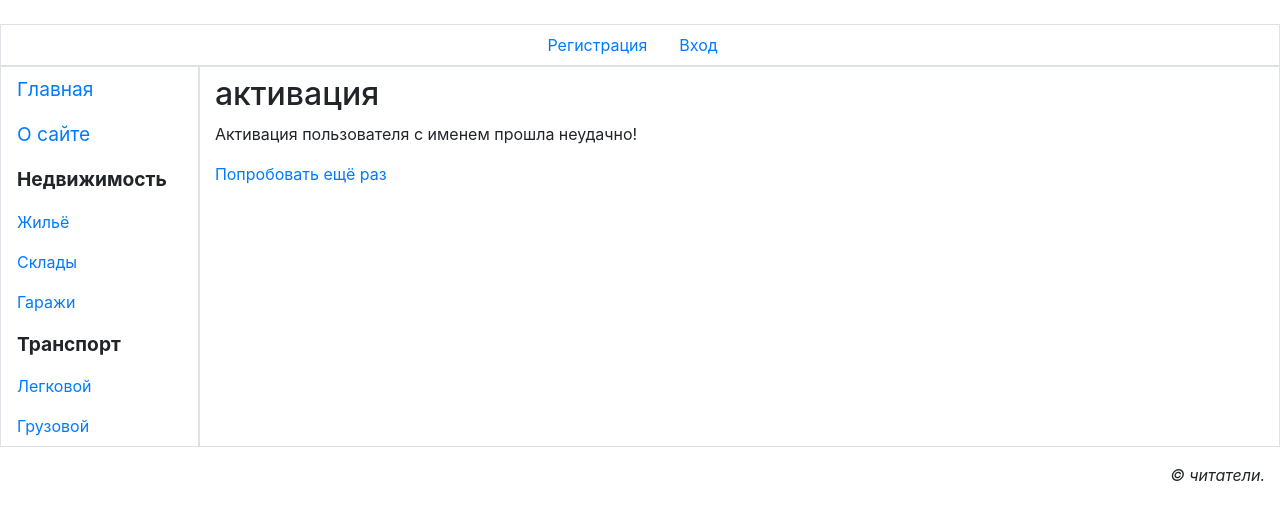
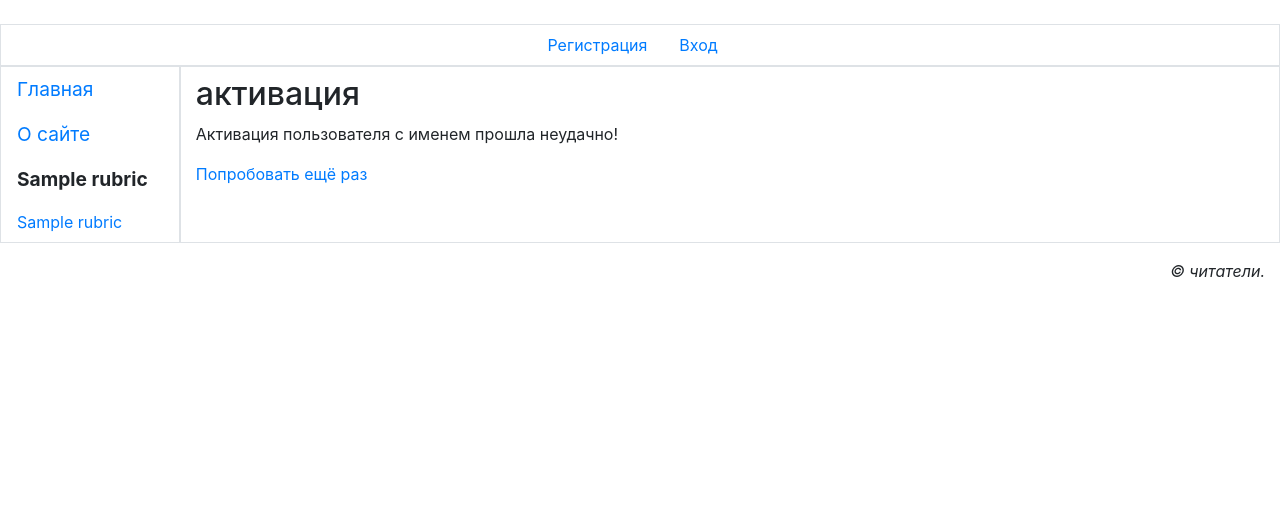
Before and after one commit to Dmitrykevich/Django_3_0_practice, a Django app: page /account/register/activate/1/ in a window 1280 px wide. Shown: the part 115-635 px from the top of the page. Run offline with Django 3.2, Linux system fonts and the light colour scheme; tables that the repository leaves empty hold one stand-in row (values such as "Sample post"); some libraries are stand-ins or nearby versions.

Commit message:
33.3. Bывод списка рубрик в вертикальной панели навигации

```diff
--- /dev/null
+++ b/bboard/main/middlewares.py
@@ -0,0 +1,6 @@
+from .models import SubRubric
+
+
+def bboard_context_processor(request):
+    context = {'rubrics': SubRubric.objects.all()}
+    return context
--- a/bboard/main/templates/layout/basic.html
+++ b/bboard/main/templates/layout/basic.html
@@ -45,13 +45,12 @@
     <nav class="col-md-auto nav flex-column border">
         <a class="nav-link root" href="{% url 'main:index' %}">Главная</a>
         <a class="nav-link root" href="{% url 'main:other' page='about' %}">О сайте</a>
-        <span class="nav-link root font-weight-bold">Недвижимость</span>
-        <a class="nav-link" href="#">Жильё</a>
-        <a class="nav-link" href="#">Склады</a>
-        <a class="nav-link" href="#">Гаражи</a>
-        <span class="nav-link root font-weight-bold">Транспорт</span>
-        <a class="nav-link" href="#">Легковой</a>
-        <a class="nav-link" href="#">Грузовой</a>
+        {% for rubric in rubrics %}
+        {% ifchanged rubric.super_rubric.pk %}
+        <span class="nav-link root font-weight-bold">{{ rubric.super_rubric.name }}</span>
+        {% endifchanged %}
+        <a class="nav-link" href="{% url 'main:by_rubric' pk=rubric.pk %}">{{ rubric.name }}</a>
+        {% endfor %}
     </nav>
     <section class="col border py-2">
         {% bootstrap_messages %}
--- a/bboard/main/urls.py
+++ b/bboard/main/urls.py
@@ -3,7 +3,7 @@ from django.contrib.auth.views import PasswordResetCompleteView, PasswordResetCo
     PasswordResetView
 
 from .views import index, other_page, BBLoginView, profile, BBLogoutView, ChangeUserInfoView, BBPasswordChangeView, \
-    RegisterUserView, RegisterDoneView, user_activate, DeleteUserView
+    RegisterUserView, RegisterDoneView, user_activate, DeleteUserView, by_rubric
 
 app_name = 'main'
 
@@ -26,6 +26,7 @@ urlpatterns = [
     path('accounts/logout/', BBLogoutView.as_view(), name='logout'),
     path('accounts/profile/', profile, name='profile'),
     path('accounts/login/', BBLoginView.as_view(), name='login'),
+    path('<int:pk>/', by_rubric, name='by_rubric'),
     path('<str:page>/', other_page, name='other'),
     path('', index, name='index')
 ]
--- a/bboard/main/views.py
+++ b/bboard/main/views.py
@@ -111,3 +111,7 @@ class DeleteUserView(DeleteView):
         if not queryset:
             queryset = self.get_queryset()
         return get_object_or_404(queryset, pk=self.user_id)
+
+
+def by_rubric(request, pk):
+    pass
--- a/bboard/settings/settings.py
+++ b/bboard/settings/settings.py
@@ -64,6 +64,7 @@ TEMPLATES = [
                 'django.template.context_processors.request',
                 'django.contrib.auth.context_processors.auth',
                 'django.contrib.messages.context_processors.messages',
+                'main.middlewares.bboard_context_processor',
             ],
         },
     },
```
